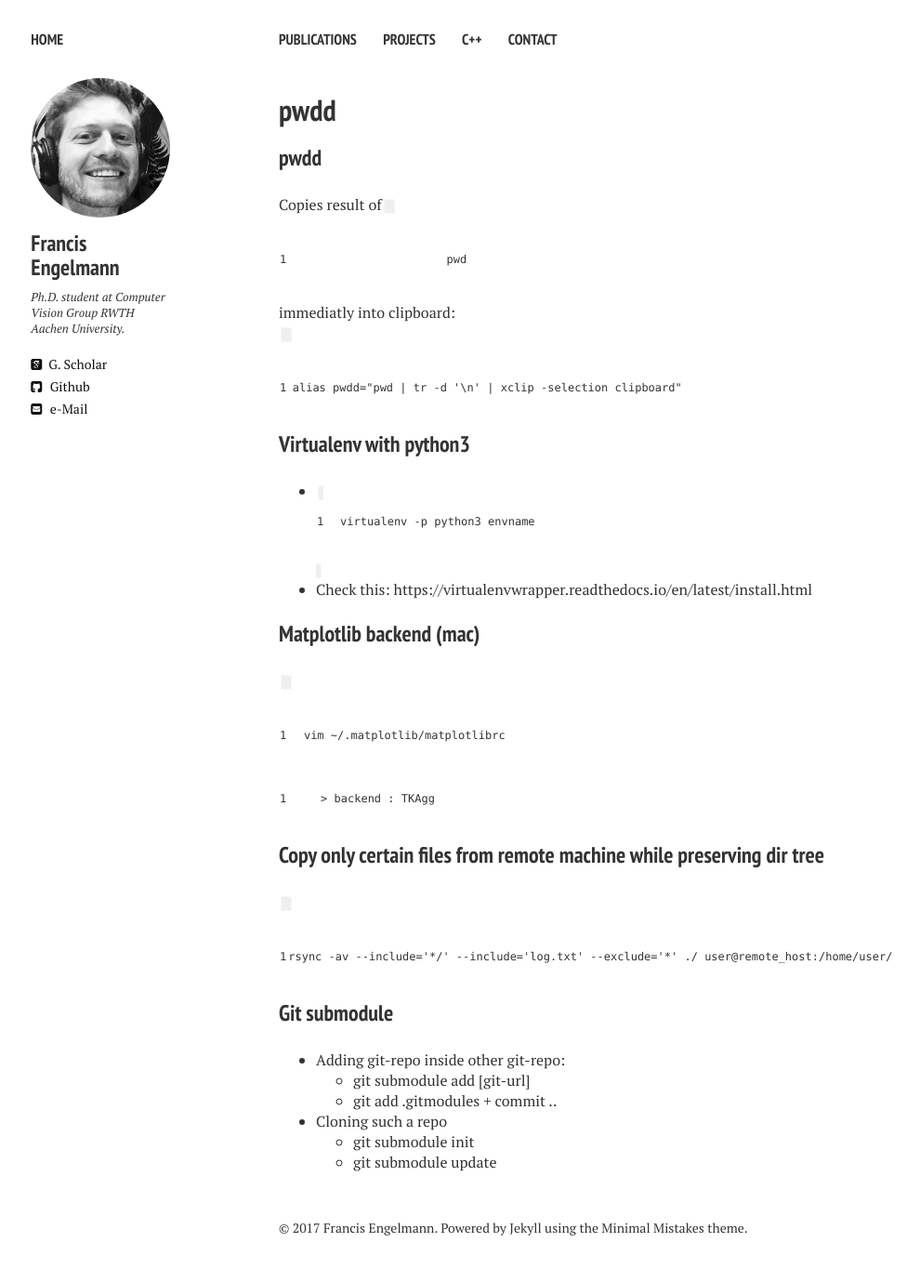
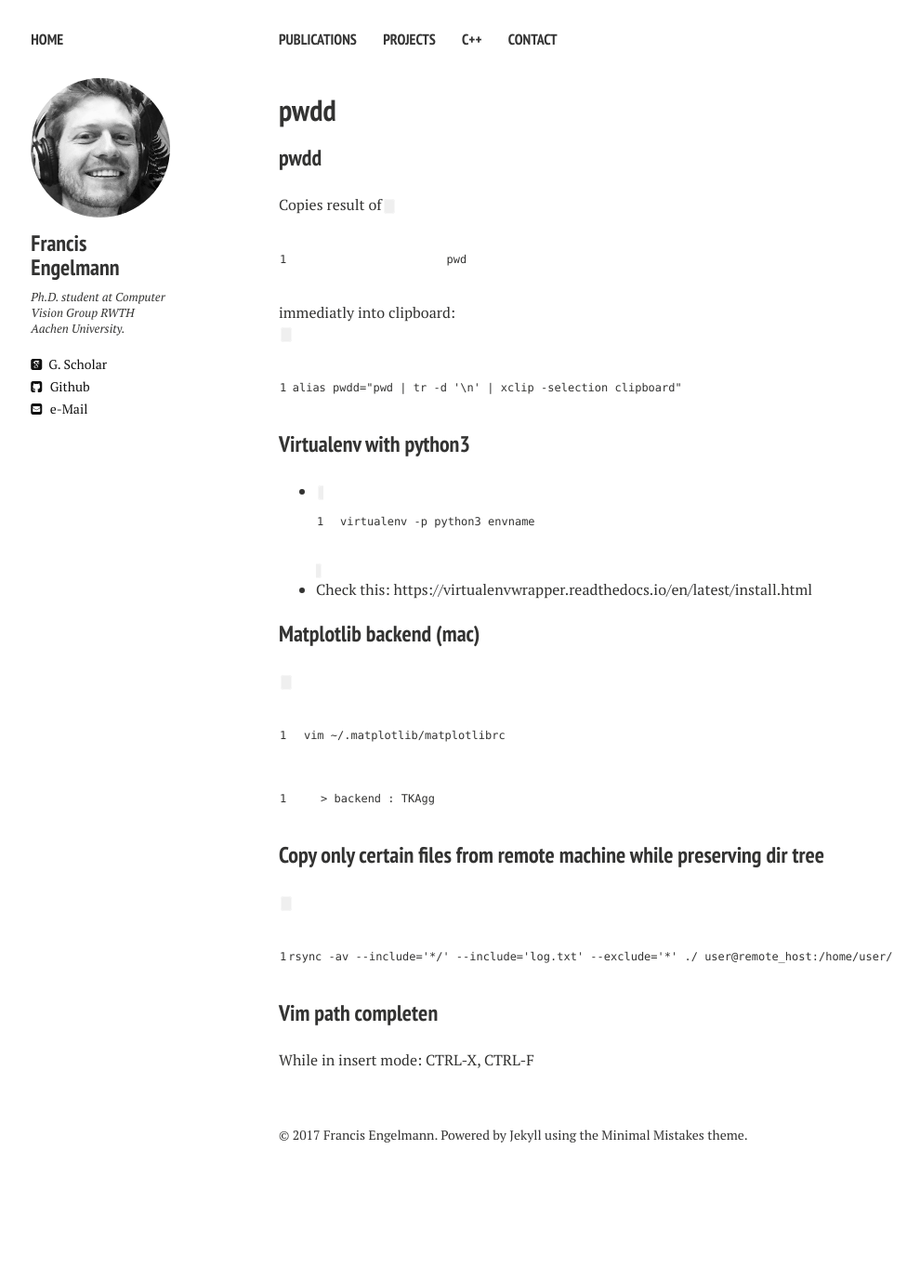
Before and after one commit to francisengelmann/francisengelmann.github.io, a Jekyll site: the page built from snippets.md, in a window 1280 px wide. Shown: the whole page at 93% size, without its empty margins (20-1010 px from the left). Built offline with Jekyll 4.4.1, drawn with Linux system fonts in a browser that asks for light colours; nearby versions of some CDN libraries; our own code applies the rules of GitHub Pages for plain Markdown files; after the commit the page ends 1279 px from its top, so only the background shows below that.

Commit message:
Update snippets.md

````diff
--- a/snippets.md
+++ b/snippets.md
@@ -15,11 +15,5 @@
 ### Copy only certain files from remote machine while preserving dir tree
 ```rsync -av --include='*/' --include='log.txt' --exclude='*' ./ user@remote_host:/home/user/```
 
-### Git submodule
-* Adding git-repo inside other git-repo:
-  * git submodule add [git-url]
-  * git add .gitmodules + commit ..
-
-* Cloning such a repo
-  * git submodule init
-  * git submodule update
+### Vim path completen
+While in insert mode: CTRL-X, CTRL-F
````
